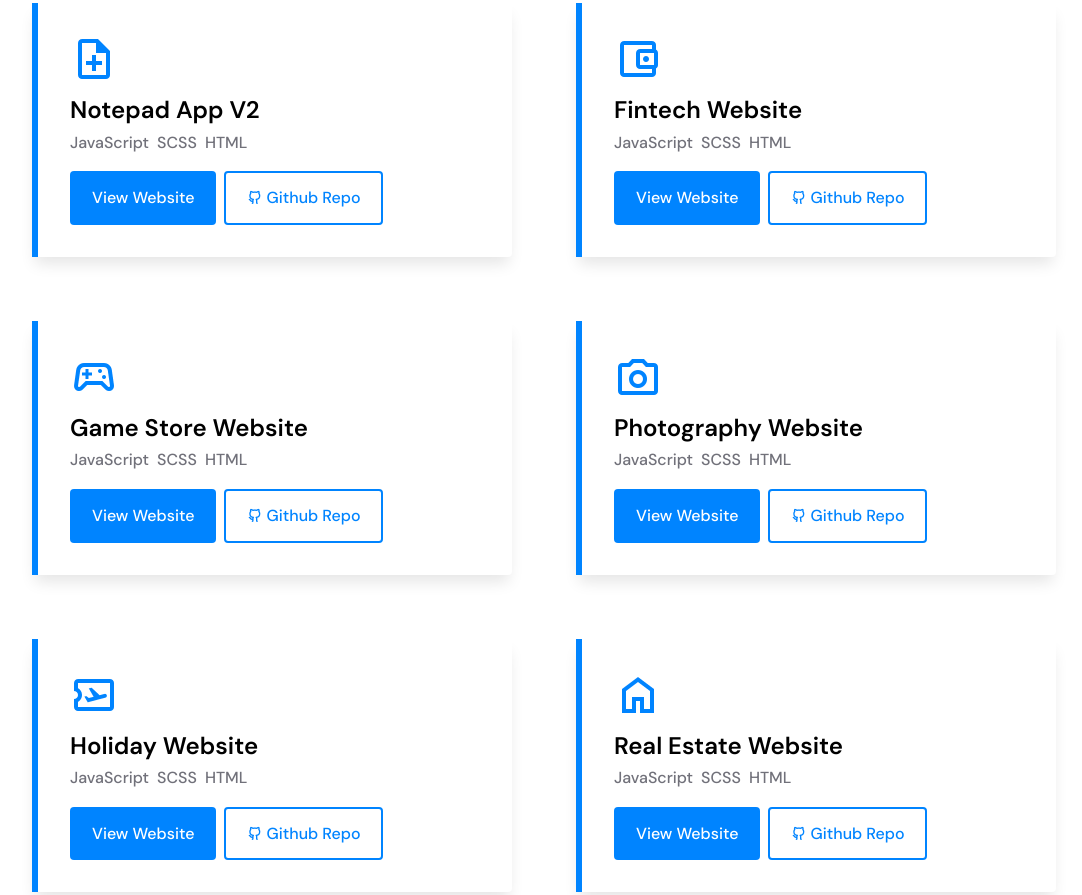
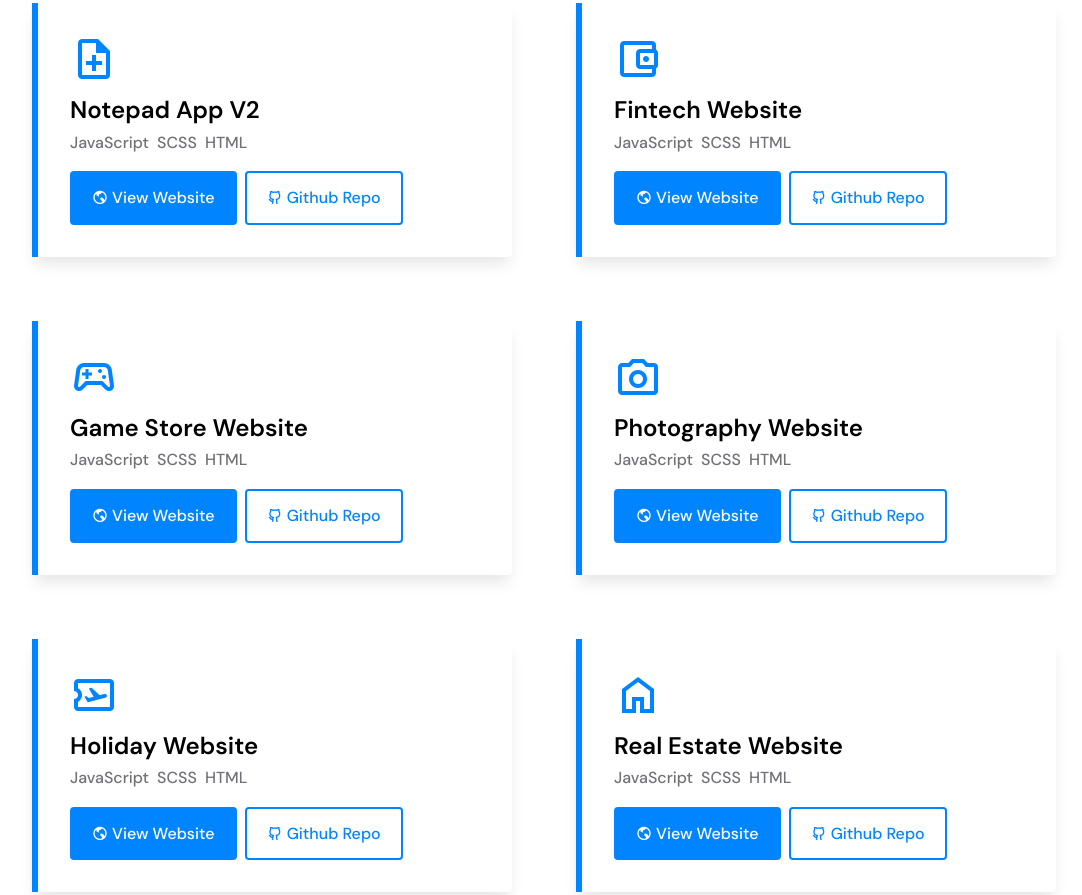
Before and after one commit to rorunsolu/Frontend-Portfolio, a website built with Vite: page index.html in a window 1280 px wide. Shown: the part 1023-1918 px from the top of the page, without its empty margins (96-1178 px from the left). Built offline with nearby package versions, Linux system fonts and the light colour scheme.

Commit message:
changed/added icons to buttons

```diff
--- a/index.html
+++ b/index.html
@@ -109,7 +109,7 @@
               <div class="button-wrapper">
                 <a class="button button--primary" href="https://notepad-v2.vercel.app/" target="_blank" rel="noopener"
                    aria-label="View the Notepad App project in a new tab"
-                   title="Notepad App project link">View Website</a>
+                   title="Notepad App project link"><i class="ri-earth-line"></i> View Website</a>
                 <a class="button button--secondary" href="https://github.com/rorunsolu/notepad-v2" target="_blank"
                    rel="noopener"
                    aria-label="View the Notepad App project on GitHub"
@@ -130,7 +130,7 @@
                 <a class="button button--primary" href="https://fintech-website-six.vercel.app/" target="_blank"
                    rel="noopener"
                    aria-label="View the Fintech Website project in a new tab"
-                   title="Fintech Website project link">View Website</a>
+                   title="Fintech Website project link"><i class="ri-earth-line"></i> View Website</a>
                 <a class="button button--secondary" href="https://github.com/rorunsolu/fintech-website" target="_blank"
                    rel="noopener"
                    aria-label="View the Fintech Website project on GitHub"
@@ -151,7 +151,7 @@
                 <a class="button button--primary" href="https://game-store-drab.vercel.app/" target="_blank"
                    rel="noopener"
                    aria-label="View the Game Store Website project in a new tab"
-                   title="Game Store Website project link">View Website</a>
+                   title="Game Store Website project link"><i class="ri-earth-line"></i> View Website</a>
                 <a class="button button--secondary" href="https://github.com/rorunsolu/Game-Store"
                    target="_blank" rel="noopener"
                    aria-label="View the Game Store Website project on GitHub"
@@ -172,7 +172,7 @@
                 <a class="button button--primary" href="https://photography-website-self.vercel.app/" target="_blank"
                    rel="noopener"
                    aria-label="View the Photography Website project in a new tab"
-                   title="Photography Website project link">View Website</a>
+                   title="Photography Website project link"><i class="ri-earth-line"></i> View Website</a>
                 <a class="button button--secondary" href="https://github.com/rorunsolu/Photography-Website"
                    target="_blank" rel="noopener"
                    aria-label="View the Photography Website project on GitHub"
@@ -193,7 +193,7 @@
                 <a class="button button--primary" href="https://holiday-pearl-ten.vercel.app/" target="_blank"
                    rel="noopener"
                    aria-label="View the Holiday Website project in a new tab"
-                   title="Holiday Website project link">View Website</a>
+                   title="Holiday Website project link"><i class="ri-earth-line"></i> View Website</a>
                 <a class="button button--secondary" href="https://github.com/rorunsolu/Holiday-Website" target="_blank"
                    rel="noopener"
                    aria-label="View the Holiday Website project on GitHub"
@@ -214,7 +214,7 @@
                 <a class="button button--primary" href="https://real-estate-website-pi-ten.vercel.app/" target="_blank"
                    rel="noopener"
                    aria-label="View the Real Estate Website project in a new tab"
-                   title="Real Estate Website project link">View Website</a>
+                   title="Real Estate Website project link"><i class="ri-earth-line"></i> View Website</a>
                 <a class="button button--secondary" href="https://github.com/rorunsolu/Real-Estate-Website"
                    target="_blank" rel="noopener"
                    aria-label="View the Real Estate Website project on GitHub"
@@ -269,8 +269,8 @@
 
           <div class="button-wrapper">
             <a class="button button--primary" href="https://lime-amye-47.tiiny.site" target="_blank"
-               rel="noopener">Download My
-              Resume Here (PDF)</a>
+               rel="noopener"><i class="ri-download-cloud-line"></i> Download My
+              Resume</a>
           </div>
 
         </div>
--- a/styles/skills.scss
+++ b/styles/skills.scss
@@ -44,13 +44,15 @@
         &-title {
             font-size: 1.5rem;
         }
-    }
 
-    i {
+            i {
         display: flex;
         justify-content: center;
         align-items: center;
 
         font-size: 4.5rem;
     }
+    }
+
+
 }
```
